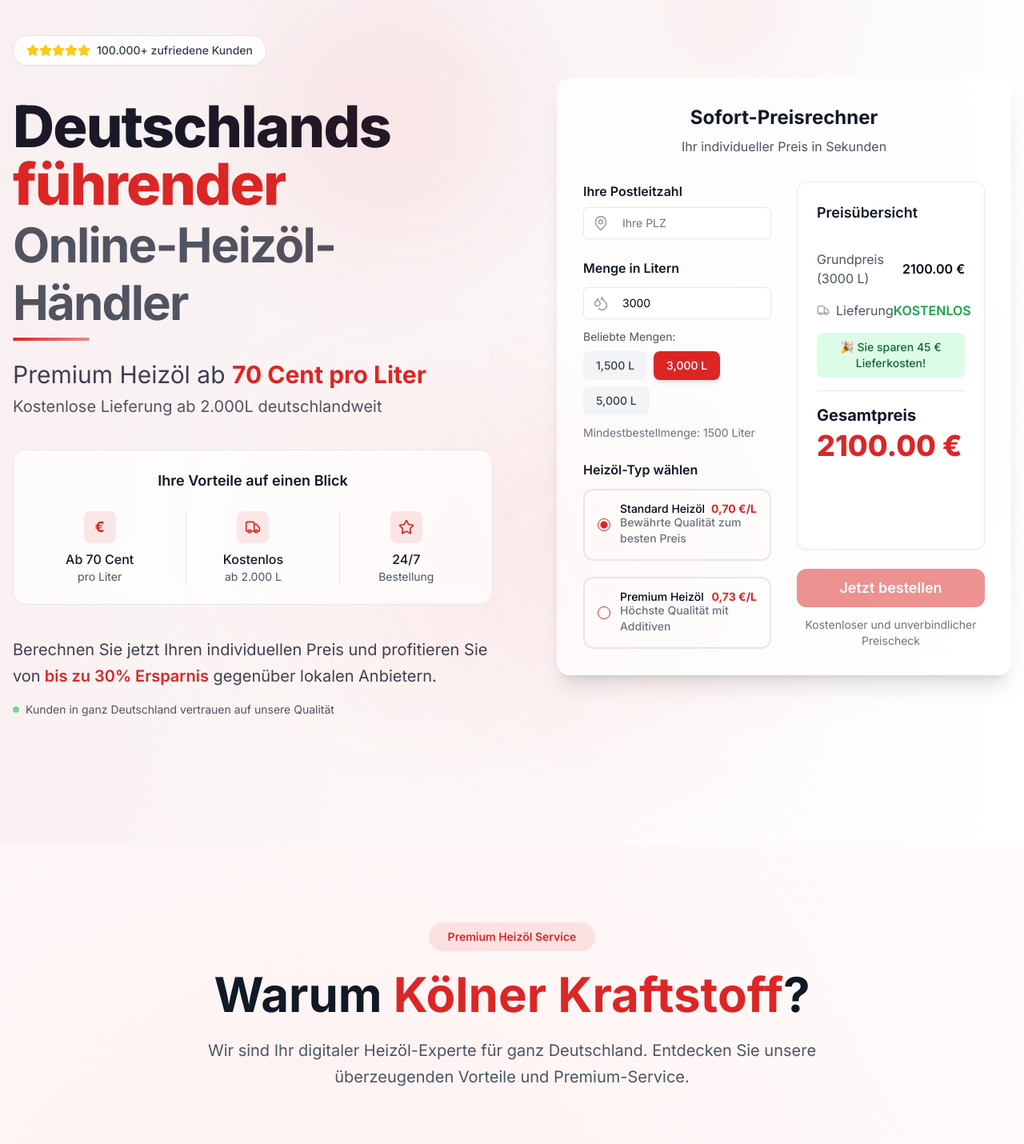
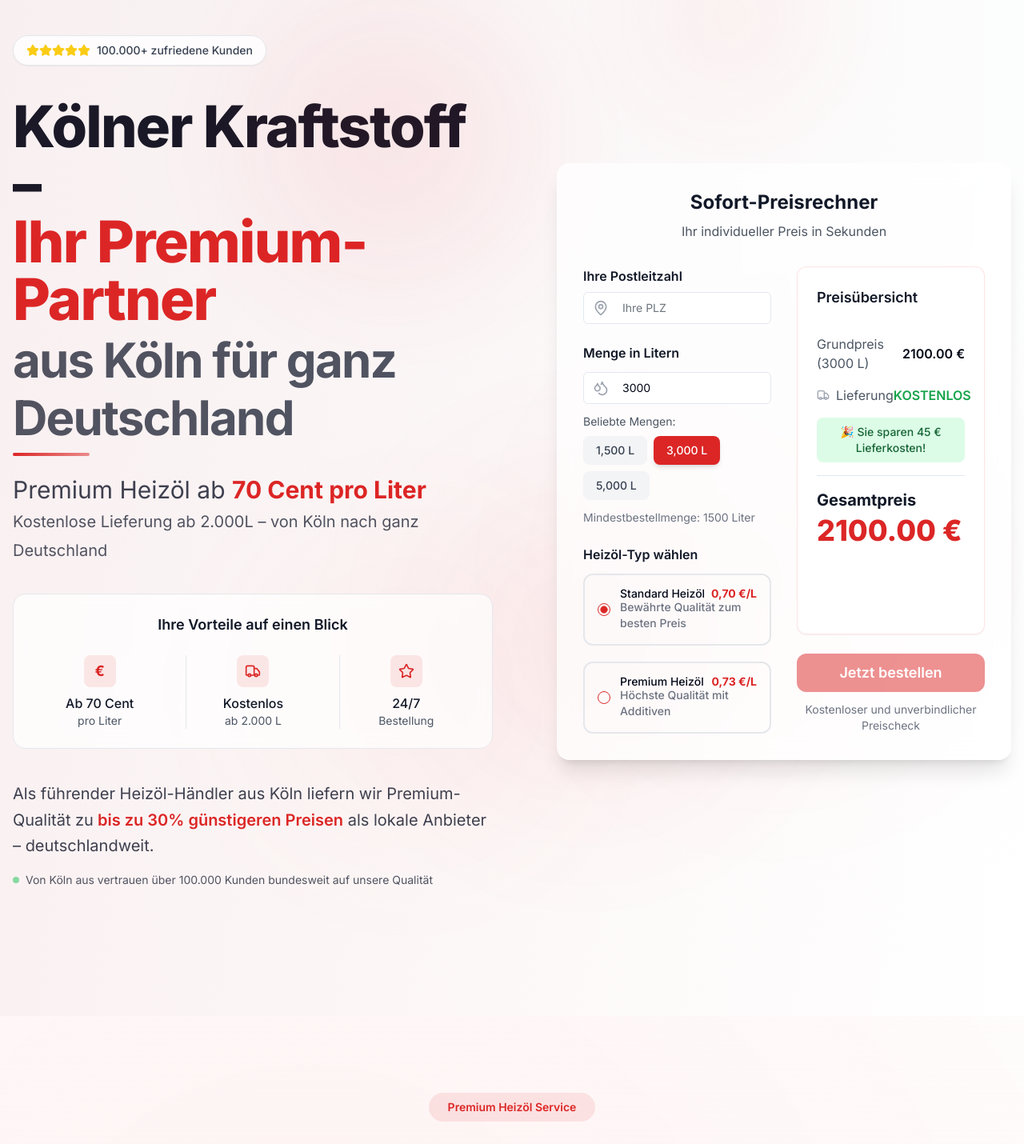
Before and after one commit to dvvvvv411/blueline-heizoel-98481, a React (Vite) app: page / in a window 1280 px wide. Shown: the part 180-1610 px from the top of the page at 80% size. Built offline with nearby package versions, Linux system fonts and the light colour scheme.

Commit message:
Refactor: Update landing page text

```diff
--- a/src/components/CompanySection.tsx
+++ b/src/components/CompanySection.tsx
@@ -87,19 +87,18 @@ const CompanySection = () => {
 
             <div className="space-y-6 text-lg text-gray-600 leading-relaxed mb-12">
               <p>
-                Wir sind Ihr vertrauensvoller Partner für hochwertige und günstige Heizöl-Lieferungen in ganz Deutschland.
-                Als innovatives Unternehmen aus Köln haben wir uns auf die digitale Belieferung von Privat- und Geschäftskunden spezialisiert.
+                Kölner Kraftstoff – Ihr verlässlicher Partner aus Köln für Premium-Heizöl in ganz Deutschland.
+                Von unserem Standort in Köln aus beliefern wir Privat- und Geschäftskunden bundesweit mit erstklassigem Heizöl zu unschlagbaren Konditionen.
               </p>
 
               <p>
-                Durch unsere optimierten Beschaffungswege und die direkte Zusammenarbeit mit führenden Raffinerien können wir Ihnen
-                <span className="font-semibold text-primary"> Premium Heizöl ab 70 Cent pro Liter</span> anbieten -
-                und das bei kompromisslos hoher Qualität.
+                Durch direkte Raffineriekooperationen und optimierte Logistik bieten wir Ihnen
+                <span className="font-semibold text-primary"> Premium Heizöl ab 70 Cent pro Liter</span> – von Köln nach ganz Deutschland geliefert.
               </p>
 
               <p>
-                Unser Erfolgsrezept: Transparente Preise, zuverlässiger Premium-Service und die kostenlose Lieferung ab 2.000 Litern deutschlandweit.
-                <span className="font-semibold text-gray-900"> Über 100.000 zufriedene Kunden</span> bestätigen unsere Qualität.
+                Unser Versprechen: Transparente Preise, verlässlicher Premium-Service und kostenlose Lieferung ab 2.000 Litern deutschlandweit.
+                <span className="font-semibold text-gray-900">Über 100.000 zufriedene Kunden in ganz Deutschland</span> vertrauen auf Kölner Kraftstoff.
               </p>
             </div>
 
--- a/src/components/HeroSection.tsx
+++ b/src/components/HeroSection.tsx
@@ -86,11 +86,11 @@ const HeroSection = () => {
             <div className="space-y-6">
               <div className="space-y-3">
                 <h1 className="text-5xl lg:text-6xl xl:text-7xl font-black text-gray-900 leading-[0.9] tracking-tight">
-                  Deutschlands
+                  Kölner Kraftstoff –
                   <br />
-                  <span className="gradient-text">führender</span>
+                  <span className="gradient-text">Ihr Premium-Partner</span>
                   <br />
-                  <span className="text-4xl lg:text-5xl xl:text-6xl font-bold text-gray-600">Online-Heizöl-Händler</span>
+                  <span className="text-4xl lg:text-5xl xl:text-6xl font-bold text-gray-600">aus Köln für ganz Deutschland</span>
                 </h1>
                 <div className="w-24 h-1 bg-gradient-to-r from-primary to-primary/50 rounded-full"></div>
               </div>
@@ -98,7 +98,7 @@ const HeroSection = () => {
               <h2 className="text-2xl lg:text-3xl text-gray-700 font-light leading-relaxed">
                 Premium Heizöl ab <span className="font-bold text-primary">70 Cent pro Liter</span>
                 <br />
-                <span className="text-xl text-gray-600">Kostenlose Lieferung ab 2.000L deutschlandweit</span>
+                <span className="text-xl text-gray-600">Kostenlose Lieferung ab 2.000L – von Köln nach ganz Deutschland</span>
               </h2>
             </div>
 
@@ -141,12 +141,12 @@ const HeroSection = () => {
             {/* CTA Section */}
             <div className="space-y-4">
               <p className="text-xl text-gray-700 leading-relaxed">
-                Berechnen Sie jetzt Ihren individuellen Preis und profitieren Sie von
-                <span className="font-semibold text-primary"> bis zu 30% Ersparnis</span> gegenüber lokalen Anbietern.
+                Als führender Heizöl-Händler aus Köln liefern wir Premium-Qualität zu
+                <span className="font-semibold text-primary"> bis zu 30% günstigeren Preisen</span> als lokale Anbieter – deutschlandweit.
               </p>
               <div className="flex items-center gap-2 text-sm text-gray-600">
                 <div className="w-2 h-2 bg-green-500 rounded-full animate-pulse"></div>
-                <span>Kunden in ganz Deutschland vertrauen auf unsere Qualität</span>
+                <span>Von Köln aus vertrauen über 100.000 Kunden bundesweit auf unsere Qualität</span>
               </div>
             </div>
           </div>
--- a/src/components/TrustSection.tsx
+++ b/src/components/TrustSection.tsx
@@ -83,8 +83,8 @@ const TrustSection = () => {
             Was unsere <span className="gradient-text">Kunden sagen</span>
           </h2>
           <p className="text-xl text-gray-600 max-w-3xl mx-auto leading-relaxed">
-            Über 100.000 zufriedene Kunden vertrauen bereits auf unseren Premium-Service.
-            Lesen Sie selbst, was sie über Kölner Kraftstoff sagen.
+            Kölner Kraftstoff beliefert über 100.000 zufriedene Kunden in ganz Deutschland.
+            Aus Köln heraus liefern wir Premium-Heizöl bundesweit – lesen Sie, was unsere Kunden sagen.
           </p>
         </div>
 
--- a/src/components/USPSection.tsx
+++ b/src/components/USPSection.tsx
@@ -13,7 +13,7 @@ const USPSection = () => {
     {
       icon: Truck,
       title: "Kostenlose Lieferung ab 2.000L",
-      description: "Deutschlandweite kostenfreie Premium-Anlieferung bei größeren Bestellungen. Zuverlässig und pünktlich zu Ihrem Wunschtermin.",
+      description: "Von Köln aus liefern wir deutschlandweit kostenfrei ab 2.000L. Zuverlässige Premium-Anlieferung zu Ihrem Wunschtermin – egal wo in Deutschland Sie sind.",
       highlight: "Deutschlandweit",
       accent: "from-red-500 to-rose-600"
     },
@@ -48,7 +48,7 @@ const USPSection = () => {
             Warum <span className="gradient-text">Kölner Kraftstoff</span>?
           </h2>
           <p className="text-xl text-gray-600 max-w-3xl mx-auto leading-relaxed">
-            Wir sind Ihr digitaler Heizöl-Experte für ganz Deutschland. Entdecken Sie unsere überzeugenden Vorteile und Premium-Service.
+            Kölner Kraftstoff – Premium Heizöl aus Köln für ganz Deutschland. Entdecken Sie unsere überzeugenden Vorteile und verlässlichen Service.
           </p>
         </div>
 
```
